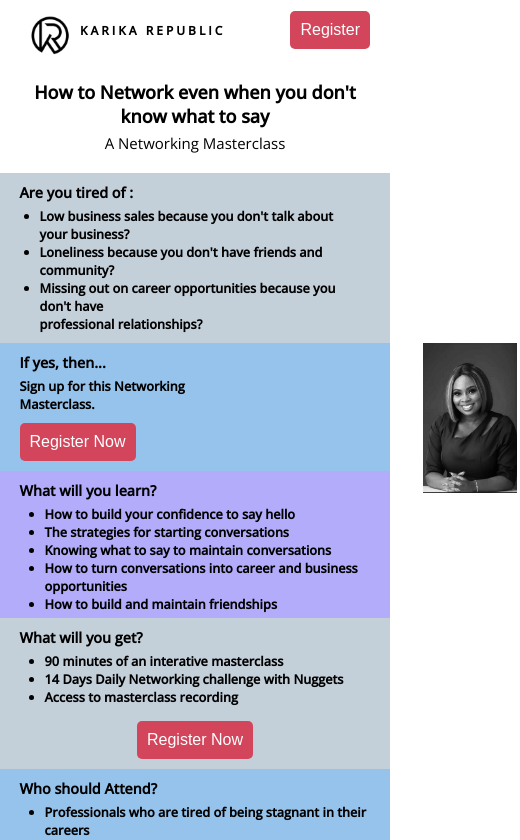
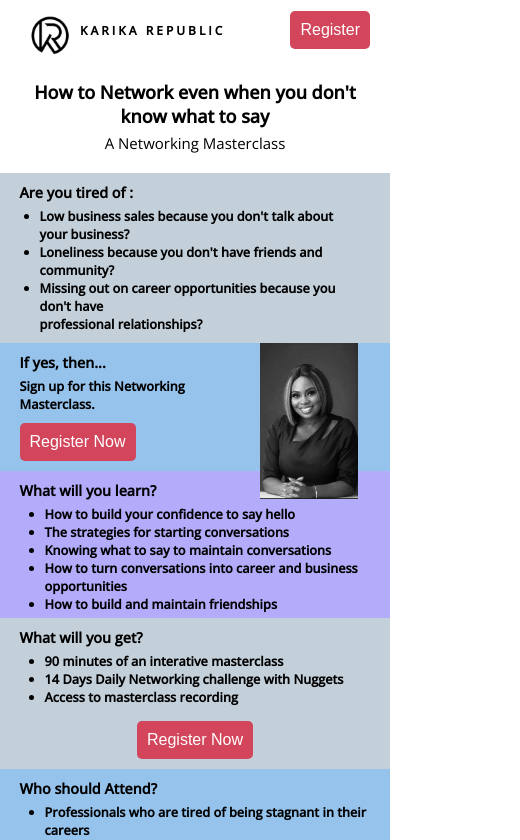
Before and after one commit to SenJames/Karika-Republic, a React (Create React App) app: page / in a window 390 px wide. Shown: the top 840 px of the page, 520 px wide, since content can reach past the window. Built offline with nearby package versions, Linux system fonts and the light colour scheme.

Commit message:
imageFixed

```diff
--- a/src/App.css
+++ b/src/App.css
@@ -267,13 +267,24 @@ h2 {
 }
 .fixed_image {
   top: 110px;
-  left: 350px;
+  left: 394px;
   height: 150px;
   object-fit: contain;
   position: absolute;
   width: 250px;
 }
 
+}
+
+@media screen and (max-width: 550px){
+.fixed_image {
+    top: 168px;
+    left: 355px;
+    height: 156px;
+    object-fit: contain;
+    position: absolute;
+    width: 147px;
+}
 }
 @media screen and (max-width: 425px) {
   .text__container,
@@ -301,7 +312,7 @@ h2 {
 }
   .fixed_image {
   top: 180px;
-  margin-left: 70px;
+  margin-left: -46px;
   width: 100px;
   }
   .spaced_ul {
@@ -317,19 +328,29 @@ h2 {
 }
   }
 
-@media screen and (max-width: 375px) {
+@media screen and (max-width: 415px) {
   .fixed_image {
   top: 180px;
-  margin-left: 15px;
+  margin-left: -96px;
   width: 100px;
 
   }
 }
-@media screen and (max-width: 320px) {
+
+@media screen and (max-width: 375px) {
   .fixed_image {
   top: 180px;
-  margin-left: -40px;
+  margin-left: -140px;
   width: 100px;
 
   }
 }
+
+@media screen and (max-width: 320px) {
+  .fixed_image {
+  top: 180px;
+  margin-left: -184px;
+  width: 100px;
+
+  }
+}
```
